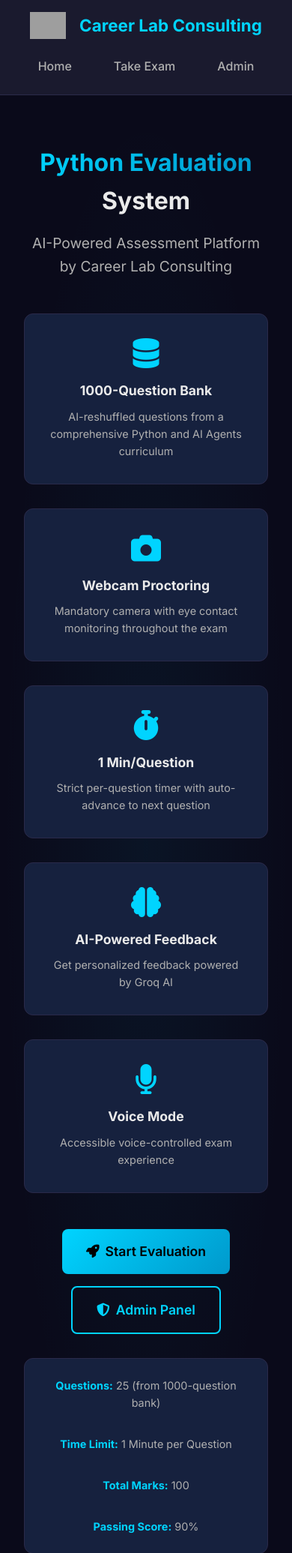
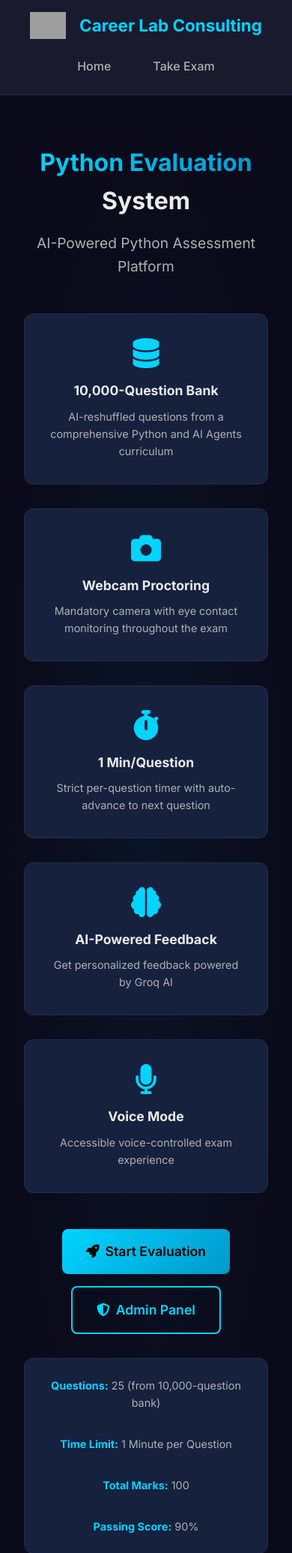
Before and after one commit to debalghosh123/Autonomous-Operation-Management-System-, a FastAPI app: page / in a window 390 px wide. Shown: the top 2071 px of the page at 75% size. Run offline with FastAPI, Linux system fonts and the light colour scheme; grey boxes are pictures that could not be loaded.

Commit message:
fix: Remove duplicate branding, admin nav link, update question bank to 10,000, make phone required
- Remove duplicate 'Career Lab Consulting' from hero subtitle on index page
- Remove Admin link from header navbar (admin links remain in footer)
- Replace '1000-Question Bank' with '10,000-Question Bank' on index page
- Make phone number field required in registration form (HTML + backend)
- Update tests to provide valid phone numbers

```diff
--- a/app/routers/auth.py
+++ b/app/routers/auth.py
@@ -29,7 +29,7 @@ async def register_candidate(
     request: Request,
     name: str = Form(...),
     email: str = Form(...),
-    phone: str = Form(""),
+    phone: str = Form(...),
 ):
     """Register a new candidate."""
     with get_db() as db:
--- a/templates/base.html
+++ b/templates/base.html
@@ -19,7 +19,6 @@
             <div class="nav-links">
                 <a href="/" class="nav-link">Home</a>
                 <a href="/register" class="nav-link">Take Exam</a>
-                <a href="/admin/login" class="nav-link">Admin</a>
             </div>
         </div>
     </nav>
--- a/templates/index.html
+++ b/templates/index.html
@@ -9,12 +9,12 @@
             <span class="gradient-text">Python Evaluation</span> System
         </h1>
         <p class="hero-subtitle">
-            AI-Powered Assessment Platform by Career Lab Consulting
+            AI-Powered Python Assessment Platform
         </p>
         <div class="hero-features">
             <div class="feature-card">
                 <i class="fas fa-database"></i>
-                <h3>1000-Question Bank</h3>
+                <h3>10,000-Question Bank</h3>
                 <p>AI-reshuffled questions from a comprehensive Python and AI Agents curriculum</p>
             </div>
             <div class="feature-card">
@@ -48,7 +48,7 @@
         </div>
         <div class="exam-info">
             <div class="info-item">
-                <strong>Questions:</strong> 25 (from 1000-question bank)
+                <strong>Questions:</strong> 25 (from 10,000-question bank)
             </div>
             <div class="info-item">
                 <strong>Time Limit:</strong> 1 Minute per Question
--- a/templates/register.html
+++ b/templates/register.html
@@ -35,10 +35,10 @@
 
             <div class="form-group">
                 <label for="phone">
-                    <i class="fas fa-phone"></i> Phone Number (Optional)
+                    <i class="fas fa-phone"></i> Phone Number
                 </label>
-                <input type="tel" id="phone" name="phone"
-                       placeholder="For WhatsApp notifications" class="form-control">
+                <input type="tel" id="phone" name="phone" required
+                       placeholder="Enter your phone number" class="form-control">
             </div>
 
             <button type="submit" class="btn btn-primary btn-block">
```
Also changed, not shown: tests/test_app.py (+4 -4 lines).
